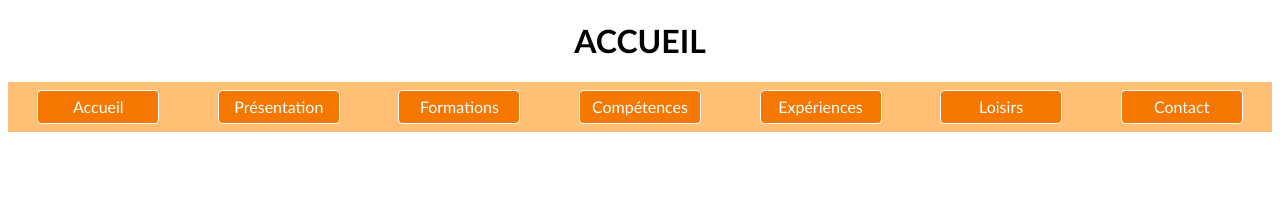
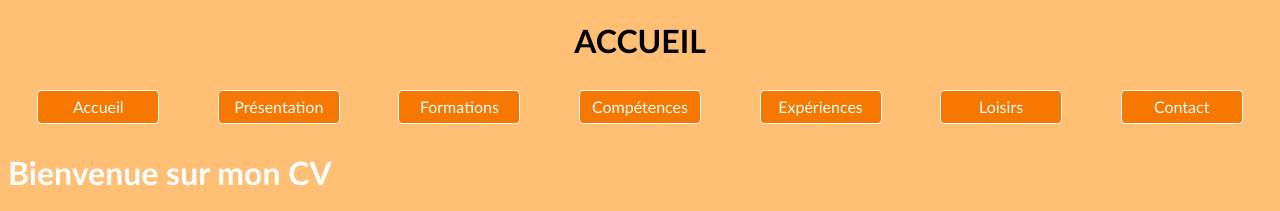
Before and after one commit to StanleyBellerose/CV-Stanley, a plain HTML site: page index.html in a window 1280 px wide. Shown: the top 211 px of the page. Drawn offline with Linux system fonts and the light colour scheme; grey boxes are pictures that could not be loaded.

Commit message:
Update index.html

```diff
--- a/index.html
+++ b/index.html
@@ -11,7 +11,7 @@
 <link rel="stylesheet" href="menu.css" >
 </head>
 
-<body>
+<body style="background-color: rgb(255, 191, 117) ">
     <div style="text-align:center">
         <h1> ACCUEIL</h1>
         </div>
```
